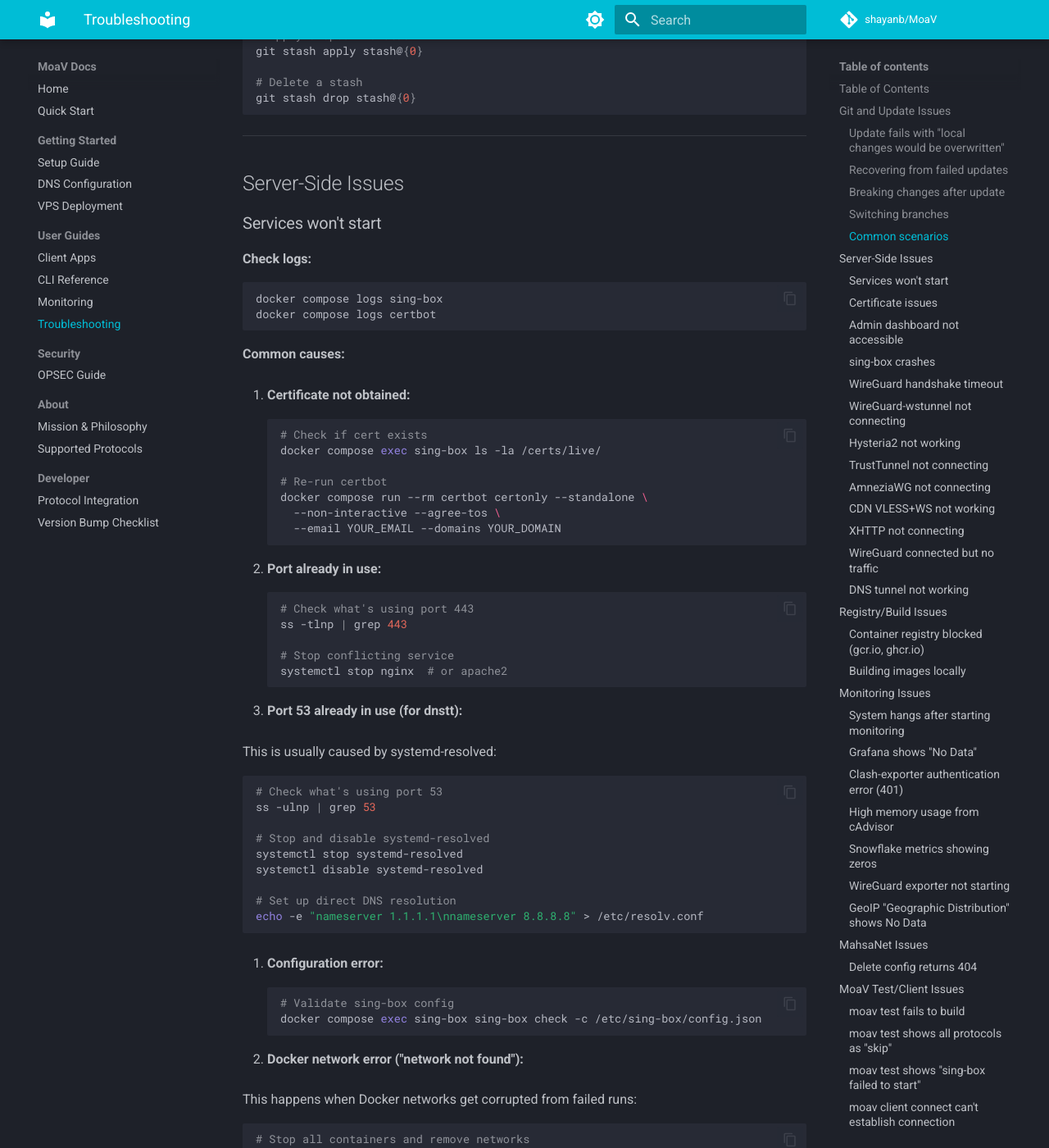
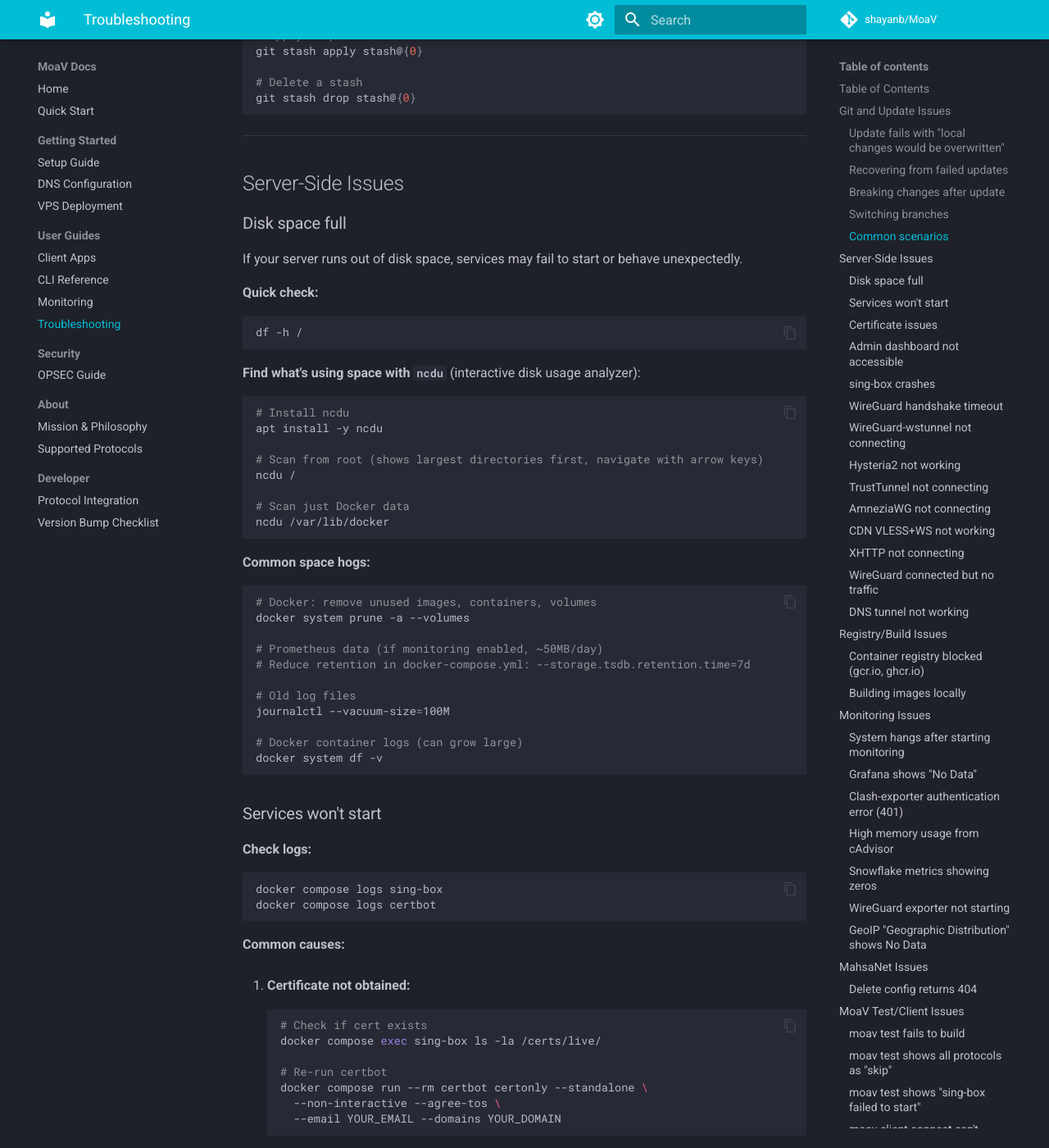
Before and after one commit to MotherofallVPNs/moav-site, an MkDocs documentation site: the page built from docs/TROUBLESHOOTING.md, in a window 1280 px wide and 1400 px high, scrolled down 5702 px. Shown: the whole window at 82% size. Built offline with MkDocs 1.6.1 and Material for MkDocs 9.7.7, drawn with Linux system fonts in a browser that asks for light colours; comment, search, counter and statistics services are not loaded.

````diff
--- a/docs/TROUBLESHOOTING.md
+++ b/docs/TROUBLESHOOTING.md
@@ -265,6 +265,42 @@
 ---
 
 ## Server-Side Issues
+
+### Disk space full
+
+If your server runs out of disk space, services may fail to start or behave unexpectedly.
+
+**Quick check:**
+```bash
+df -h /
+```
+
+**Find what's using space with `ncdu`** (interactive disk usage analyzer):
+```bash
+# Install ncdu
+apt install -y ncdu
+
+# Scan from root (shows largest directories first, navigate with arrow keys)
+ncdu /
+
+# Scan just Docker data
+ncdu /var/lib/docker
+```
+
+**Common space hogs:**
+```bash
+# Docker: remove unused images, containers, volumes
+docker system prune -a --volumes
+
+# Prometheus data (if monitoring enabled, ~50MB/day)
+# Reduce retention in docker-compose.yml: --storage.tsdb.retention.time=7d
+
+# Old log files
+journalctl --vacuum-size=100M
+
+# Docker container logs (can grow large)
+docker system df -v
+```
 
 ### Services won't start
 
````
